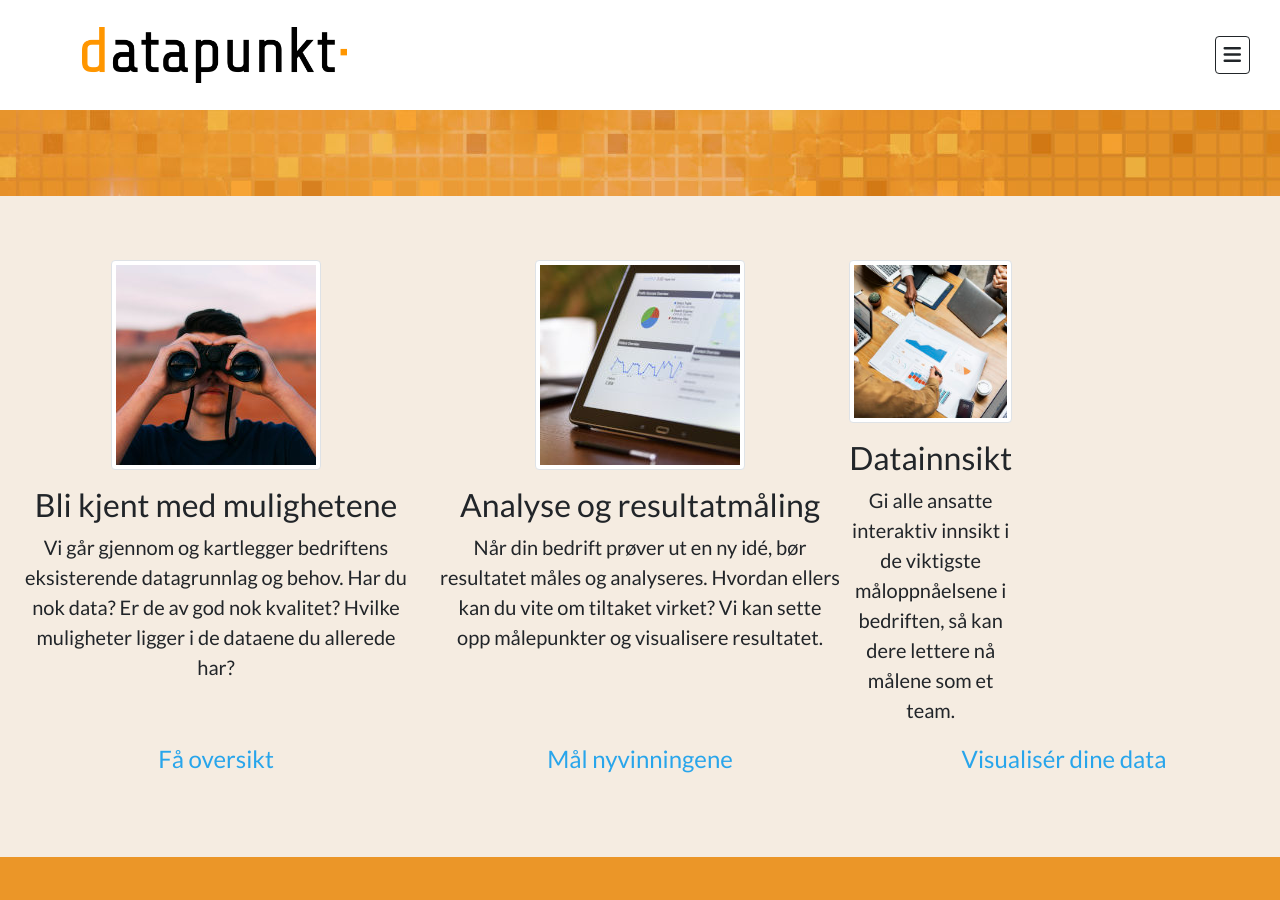
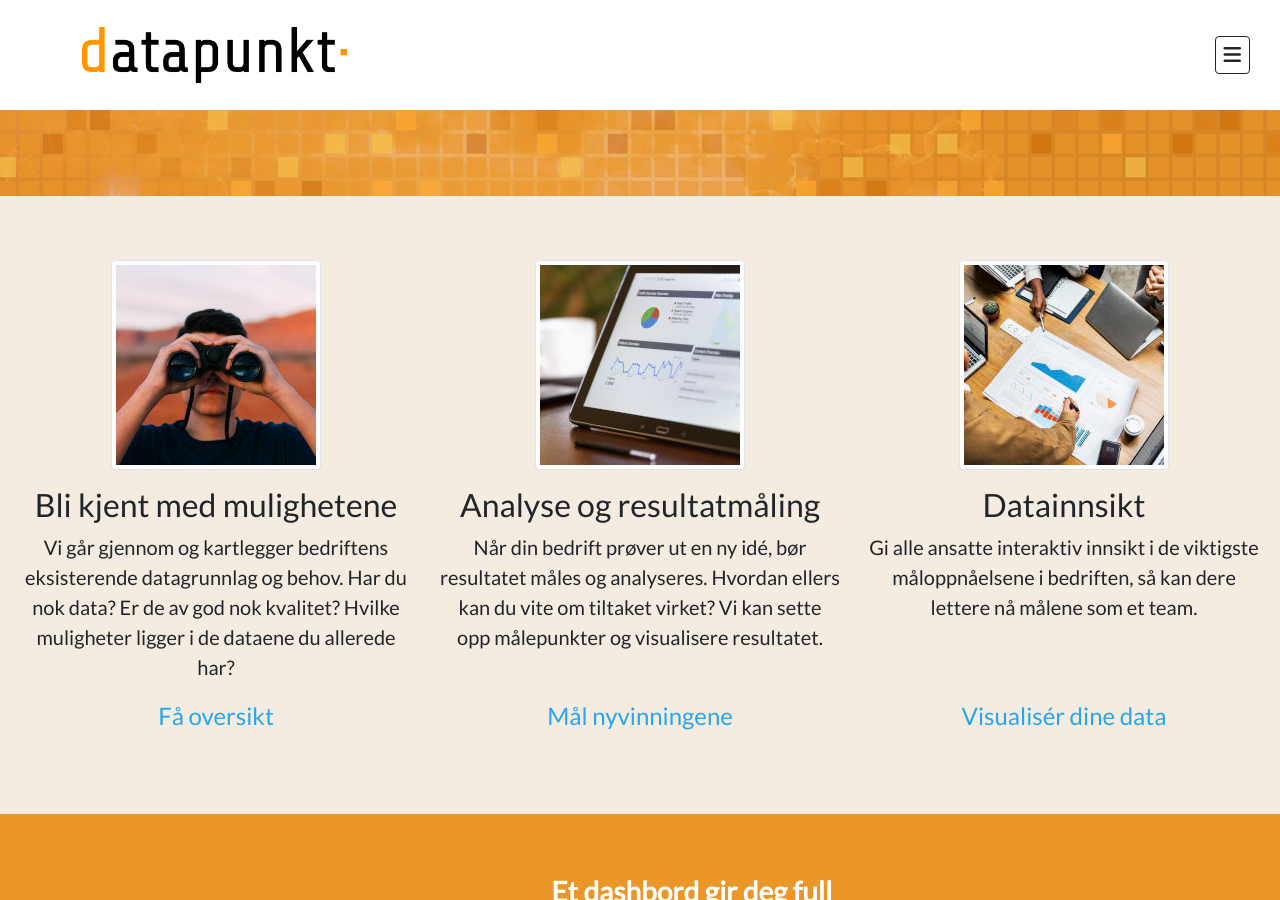
Before and after one commit to xibriz/datapunkt, a Jekyll site: the page built from docs/index.markdown, in a window 1280 px wide and 900 px high, scrolled down 514 px. Built offline with Jekyll 4.4.1, drawn with Linux system fonts in a browser that asks for light colours; nearby versions of some CDN libraries; some web fonts are replaced; our own code applies the rules of GitHub Pages for plain Markdown files.

Commit message:
Stylefix

```diff
--- a/docs/_layouts/default.html
+++ b/docs/_layouts/default.html
@@ -83,13 +83,11 @@
                     <p class="fs-5 text-left">Når din bedrift prøver ut en ny idé, bør resultatet måles og analyseres. Hvordan ellers kan du vite om tiltaket virket? Vi kan sette opp målepunkter og visualisere resultatet.</p>
                 </div>
             </div>
-            <div class="col-sm-12 col-md-4">
-                <div class="col-sm-12 col-md-4 justify-content-center d-flex">
-                    <div class="threeWiseDivs align-self-center text-center">
-                        <img src="../assets/images/insight.jpg" alt="" class="img-thumbnail">
-                        <h2 class="mt-3 mb-2">Datainnsikt</h2>
-                        <p class="fs-5 text-left">Gi alle ansatte interaktiv innsikt i de viktigste måloppnåelsene i bedriften, så kan dere lettere nå målene som et team.</p>
-                    </div>
+            <div class="col-sm-12 col-md-4 justify-content-center d-flex">
+                <div class="threeWiseDivs align-self-center text-center">
+                    <img src="../assets/images/insight.jpg" alt="" class="img-thumbnail">
+                    <h2 class="mt-3 mb-2">Datainnsikt</h2>
+                    <p class="fs-5 text-left">Gi alle ansatte interaktiv innsikt i de viktigste måloppnåelsene i bedriften, så kan dere lettere nå målene som et team.</p>
                 </div>
             </div>
         </div>
```
